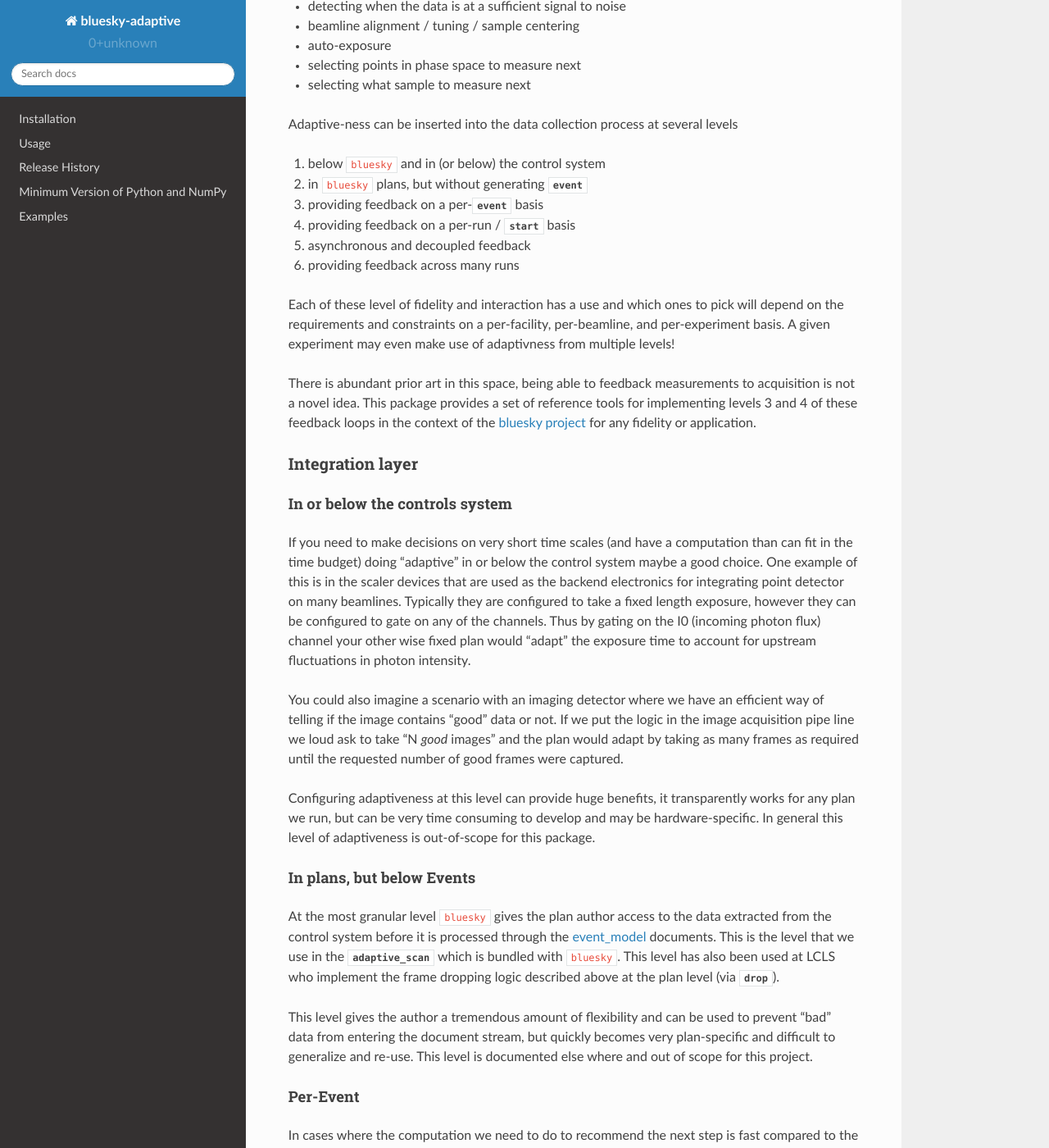
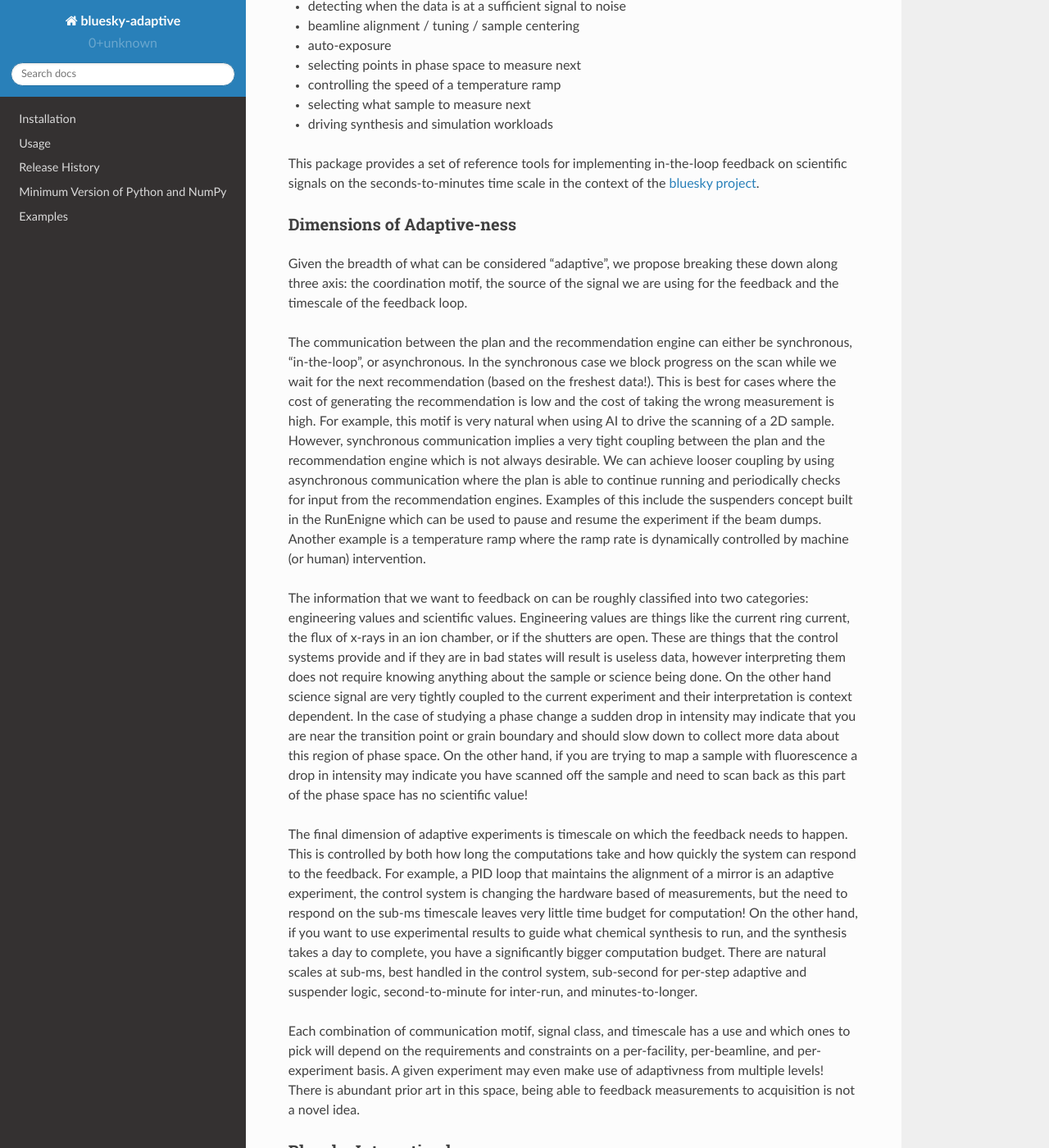
Before and after one commit to bluesky/bluesky-adaptive, a Sphinx documentation site: the page built from docs/source/index.rst, in a window 1280 px wide and 1400 px high, scrolled down 610 px. Shown: the whole window at 82% size. Built offline with Sphinx 7.4.7 and the Read the Docs theme 2.0.0, drawn with Linux system fonts in a browser that asks for light colours; some of the changed text lies outside the part shown.

Commit message:
DOC: re-organize/re-write motivation

```diff
--- a/docs/source/index.rst
+++ b/docs/source/index.rst
@@ -38,56 +38,110 @@
 - beamline alignment / tuning / sample centering
 - auto-exposure
 - selecting points in phase space to measure next
+- controlling the speed of a temperature ramp
 - selecting what sample to measure next
+- driving synthesis and simulation workloads
 
-Adaptive-ness can be inserted into the data collection process at several levels
+This package provides a set of reference tools for implementing in-the-loop
+feedback on scientific signals on the seconds-to-minutes time scale in the
+context of the `bluesky project <https://blueskyproject.io/>`__.
+
+
+Dimensions of Adaptive-ness
+---------------------------
+
+Given the breadth of what can be considered "adaptive", we propose breaking
+these down along three axis: the coordination motif, the source of the signal
+we are using for the feedback and the timescale of the feedback loop.
+
+The communication between the plan and the recommendation engine can either be
+synchronous, "in-the-loop", or asynchronous.  In the synchronous case we block
+progress on the scan while we wait for the next recommendation (based on the
+freshest data!).  This is best for cases where the cost of generating the
+recommendation is low and the cost of taking the wrong measurement is high.
+For example, this motif is very natural when using AI to drive the scanning
+of a 2D sample.  However, synchronous communication implies a very tight coupling
+between the plan and the recommendation engine which is not always desirable.  We
+can achieve looser coupling by using asynchronous communication where the
+plan is able to continue running and periodically checks for input from the
+recommendation engines.   Examples of this include the suspenders concept
+built in the RunEnigne which can be used to pause and resume the experiment if
+the beam dumps.  Another example is a temperature ramp where the ramp rate is
+dynamically controlled by machine (or human) intervention.
+
+The information that we want to feedback on can be roughly classified into two
+categories: engineering values and scientific values.  Engineering values are
+things like the current ring current, the flux of x-rays in an ion chamber, or
+if the shutters are open.  These are things that the control systems provide
+and if they are in bad states will result is useless data, however interpreting
+them does not require knowing anything about the sample or science being done.
+On the other hand science signal are very tightly coupled to the current
+experiment and their interpretation is context dependent.  In the case of
+studying a phase change a sudden drop in intensity may indicate that you are
+near the transition point or grain boundary and should slow down to collect
+more data about this region of phase space.  On the other hand, if you are
+trying to map a sample with fluorescence a drop in intensity may indicate you
+have scanned off the sample and need to scan back as this part of the phase
+space has no scientific value!
+
+The final dimension of adaptive experiments is timescale on which the feedback
+needs to happen.  This is controlled by both how long the computations take and
+how quickly the system can respond to the feedback.  For example, a PID loop
+that maintains the alignment of a mirror is an adaptive experiment, the control
+system is changing the hardware based of measurements, but the need to respond
+on the sub-ms timescale leaves very little time budget for computation!  On the
+other hand, if you want to use experimental results to guide what chemical
+synthesis to run, and the synthesis takes a day to complete, you have a
+significantly bigger computation budget.  There are natural scales at sub-ms,
+best handled in the control system, sub-second for per-step adaptive and
+suspender logic, second-to-minute for inter-run, and minutes-to-longer.
+
+Each combination of communication motif, signal class, and timescale has a use
+and which ones to pick will depend on the requirements and constraints on a
+per-facility, per-beamline, and per-experiment basis.  A given experiment may
+even make use of adaptivness from multiple levels!  There is abundant prior art
+in this space, being able to feedback measurements to acquisition is not a
+novel idea.
+
+
+Bluesky Integration layer
+-------------------------
+
+
+Adaptive-ness can be inserted into the data collection process at several
+levels, primarily driven by the timescale of the feedback.
 
 1. below ``bluesky`` and in (or below) the control system
 2. in ``bluesky`` plans, but without generating `~event_model.DocumentNames.event`
 3. providing feedback on a per-`~event_model.DocumentNames.event` basis
 4. providing feedback on a per-run / `~event_model.DocumentNames.start` basis
-5. asynchronous and decoupled feedback
-6. providing feedback across many runs
+5. providing feedback across many runs
 
-Each of these level of fidelity and interaction has a use and which
-ones to pick will depend on the requirements and constraints on a
-per-facility, per-beamline, and per-experiment basis.  A given
-experiment may even make use of adaptivness from multiple levels!
 
-There is abundant prior art in this space, being able to feedback
-measurements to acquisition is not a novel idea.  This package
-provides a set of reference tools for implementing levels 3 and 4 of
-these feedback loops in the context of the `bluesky project
-<https://blueskyproject.io/>`__ for any fidelity or application.
-
-Integration layer
------------------
 
 In or below the controls system
 ~~~~~~~~~~~~~~~~~~~~~~~~~~~~~~~
 
-If you need to make decisions on very short time scales (and have a
-computation than can fit in the time budget) doing "adaptive" in or
-below the control system maybe a good choice.  One example of this is
-in the scaler devices that are used as the backend electronics for
-integrating point detector on many beamlines.  Typically they are
-configured to take a fixed length exposure, however they can be
-configured to gate on any of the channels.  Thus by gating on the I0
-(incoming photon flux) channel your other wise fixed plan would
-"adapt" the exposure time to account for upstream fluctuations in
-photon intensity.
+If you need to make decisions on very short time scales (and have a computation
+than can fit in the time budget) doing "adaptive" in or below the control
+system maybe a good choice.  One example of this is in the scaler devices that
+are used as the backend electronics for integrating point detector on many
+beamlines.  Typically they are configured to take a fixed length exposure,
+however they can be configured to gate on any of the channels.  Thus by gating
+on the I0 (incoming photon flux) channel your other wise fixed plan would
+"adapt" the exposure time to account for upstream fluctuations in photon
+intensity.
 
-You could also imagine a scenario with an imaging detector where we
-have an efficient way of telling if the image contains "good" data or
-not.  If we put the logic in the image acquisition pipe line we loud
-ask to take "N *good* images" and the plan would adapt by taking as
-many frames as required until the requested number of good frames were
-captured.
+You could also imagine a scenario with an imaging detector where we have an
+efficient way of telling if the image contains "good" data or not.  If we put
+the logic in the image acquisition pipe line we could ask to take "N *good*
+images" and the plan would adapt by taking as many frames as required until the
+requested number of good frames were captured.
 
 Configuring adaptiveness at this level can provide huge benefits, it
-transparently works for any plan we run, but can be very time
-consuming to develop and may be hardware-specific.  In general this
-level of adaptiveness is out-of-scope for this package.
+transparently works for any plan we run, but can be very time consuming to
+develop and may be hardware-specific.  In general this level of adaptiveness is
+out-of-scope for this package.
 
 In plans, but below Events
 ~~~~~~~~~~~~~~~~~~~~~~~~~~
@@ -147,73 +201,56 @@
 
    bluesky_adaptive.per_start.recommender_factory
    bluesky_adaptive.per_start.adaptive_plan
+   bluesky_adaptive.on_stop.recommender_factory
 
-
-Asynchronous and decoupled feedback
-~~~~~~~~~~~~~~~~~~~~~~~~~~~~~~~~~~~
-
-In some cases we do want or need a tightly coupled synchronous
-coordination between data collection and the computation.  In both the
-per-event and per-run levels, the plan is expecting a 1:1 response
-from the recommendation engine for each piece of data collected.  In
-general, the plan has to wait for the response from algorithm before
-continuing and the communication channel between the plan.  Further, the
-communication between the algorithm and the plan necessarily very rich so
-the plan and the brains need to be fairly well coordinated.
-
-If instead we wanted to have an agent watching the data and assessing
-the quality.  If we detect we have collected enough data on the sample
-and further exposure would waste beamtime and put excess dose on the
-sample we want to complete the plan early.  Conversely, if we detect
-that the data is junk (like the sample is no longer in the beam) we
-want to abort the plan.  While this watch dog process can save us
-time, we do not want to slow down data collection to wait for
-permission to continue at every point.  In this case we only need to
-convey 3 possible states to the RunEngine and plan ``{'keep going',
-'you have enough data', 'this data is garbage please stop'}``.  In an
-analogy to `Suspenders
-<https://blueskyproject.io/bluesky/state-machine.html#automated-suspension>`__,
-this can be done at the RunEnigne level (as has been done at APS) so
-the plan does not need to even be aware of the watch dog to benefit
-from it.
-
-A slightly more coupled example of asynchronous feedback is a 1D scan
-that looks at a PV (or other shared state) for what its step size is.
-If the step size is set by a user to a fixed value an the plan run it behaves
-as a normal `~bluesky.plans.scan` with a fixed step size.  However,
-there could be an agent (or a human!) watching the data and adjusting
-the step size based on the how "interesting" the data currently looks.
-
-In both of these cases the feedback is adding value without imposing
-a cost to the plans and the failure mode of the computation failing is
-the current status quo.
-
-There are many ways that asynchronous feedback can be configured and
-implemented and is out of scope for this package.
 
 
 
 Per-many-runs
 ~~~~~~~~~~~~~
 
-At this scale we need to collect and process the results from many run
-before making any recommendations as to the next step.  While this can
-be thought of as a variation of the per-run level, this requires
-significant additional infrastructure (such as a reliable plan queuing
-system) and is out of scope for this project.
+At this scale we need to collect and process the results from many run before
+making any recommendations as to the next step.  While this can be thought of
+as a variation of the per-run level, this requires additional infrastructure
+for reliable plan queuing, as implemented by `queueserver
+<https://blueskyproject.io/bluesky-queueserver>`_, and is out of scope for this
+project.
 
 
 
-Implementation and deployment concerns
---------------------------------------
+Asynchronous and decoupled feedback
+-----------------------------------
 
-Details that need to be worked out
+In some cases we do want or need a tightly coupled synchronous coordination
+between data collection and the computation.  In both the per-event and per-run
+levels, the plan is expecting a 1:1 response from the recommendation engine for
+each piece of data collected.  In general, the plan has to wait for the
+response from algorithm before continuing.
 
- - make sure the plan and agent agree on the Document schema
- - how the documents get to the Agent (and any pre-processing / data
-   reduction that needs to be done
- - how the data will be routed back to the plan
- - the schema of the data going from the recommendation engine to the plan
- - how to handle back-pressure
- - how to handle the plan / agent getting "out of sync"
- - how to handle the agent going quiet
+Alternatively, we may instead want have an agent watching the data and
+assessing the quality.  If we detect we have collected enough data on the
+sample and further exposure would waste beamtime and put excess dose on the
+sample we want to complete the plan early.  Conversely, if we detect that the
+data is junk (like the sample is no longer in the beam) we want to abort the
+plan.  While this watch dog process can save us time, we do not want to slow
+down data collection to wait for permission to continue at every point!  In
+this case we only need to convey 3 possible states to the RunEngine and plan
+``{'keep going', 'you have enough data', 'this data is garbage please stop'}``.
+In an analogy to `Suspenders
+<https://blueskyproject.io/bluesky/state-machine.html#automated-suspension>`__,
+this can be done at the RunEnigne level (as has been done at APS) so the plan
+does not need to even be aware of the watch dog to benefit from it.
+
+A slightly more coupled example of asynchronous feedback is a 1D scan that
+looks at a PV (or other shared state) for what its step size is.  If the step
+size is set by a user to a fixed value an the plan run it behaves as a standard
+`~bluesky.plans.scan` with a fixed step size.  However, there could be an agent
+(or a human!) watching the data and adjusting the step size based on the how
+"interesting" the data currently looks.  By this mechanism we would spend more
+time collecting data in "interesting" parts of phase space and extract more
+science for a given amount of beamtime.
+
+In both of these cases the feedback is adding value without imposing a cost to
+the plans and the failure mode of the computation failing is the current status
+quo.  There are many ways that asynchronous feedback can be
+implemented and is out of scope for this package.
```
